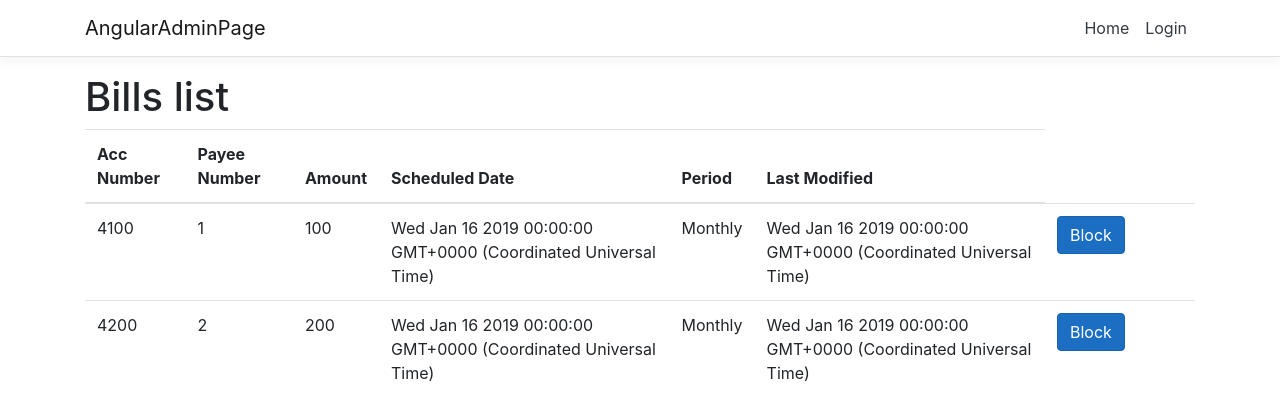
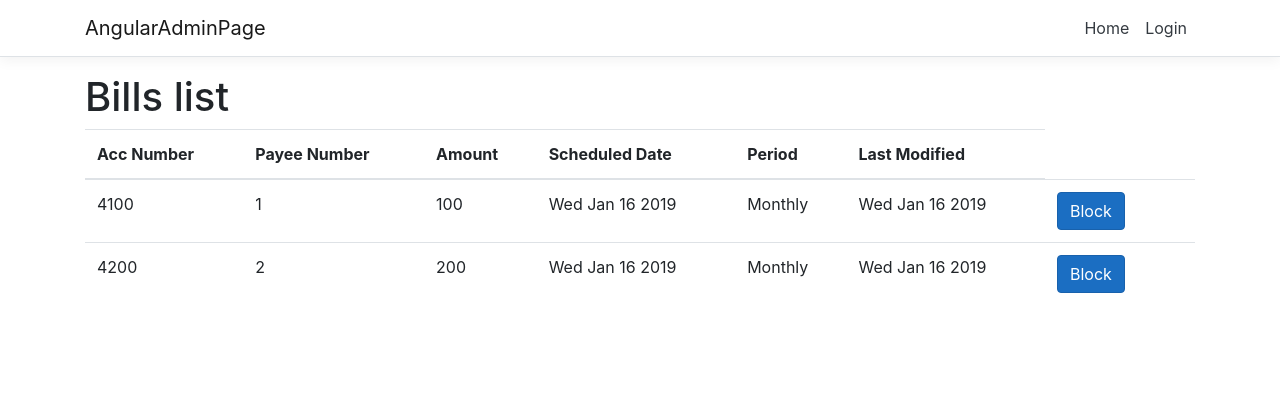
Before and after one commit to rmit-wdt2020/admin-banking-application, an Angular app in the folder AngularAdminPage/ClientApp/: page /bill-list/1 in a window 1280 px wide. Shown: the top 420 px of the page. Built offline with nearby package versions, Linux system fonts and the light colour scheme.

Commit message:
Adding a toDateString method to display dates in bill-list view

```diff
--- a/AngularAdminPage/ClientApp/src/app/bill-list/bill-list.component.html
+++ b/AngularAdminPage/ClientApp/src/app/bill-list/bill-list.component.html
@@ -18,9 +18,9 @@
       <td>{{ bill.accountNumber }}</td>
       <td>{{ bill.payeeId }}</td>
       <td>{{ bill.amount }}</td>
-      <td>{{ bill.scheduleDate }}</td>
+      <td>{{ bill.scheduleDate.toDateString() }}</td>
       <td>{{ bill.period }}</td>
-      <td>{{ bill.modifyDate }}</td>
+      <td>{{ bill.modifyDate.toDateString() }}</td>
       <td style="width: 150px"><button class="btn btn-primary" (click)="bill.blocked = !bill.blocked;toggleBlock(bill.id)">
         <span>{{bill.blocked ? 'Unblock' : 'Block'}}</span>
       </button></td>
```
